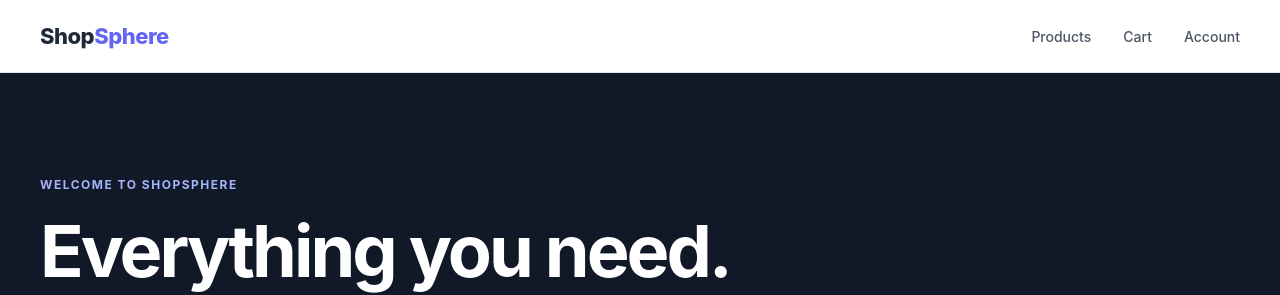
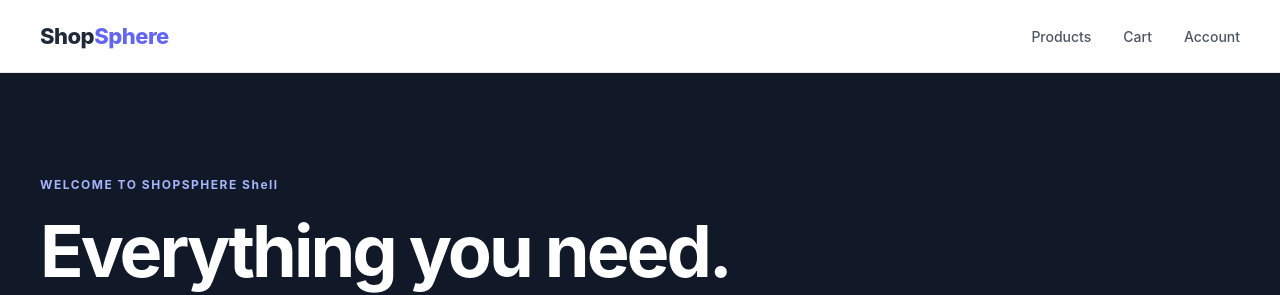
Before and after one commit to shivam29ss/MFE, a React app in the folder shopsphere-shell/: page / in a window 1280 px wide. Shown: the top 295 px of the page. Built offline with nearby package versions, Linux system fonts and the light colour scheme.

Commit message:
updating shell

```diff
--- a/shopsphere-shell/src/pages/Home/HomePage.tsx
+++ b/shopsphere-shell/src/pages/Home/HomePage.tsx
@@ -6,7 +6,7 @@ function HomePage() {
       <section className="hero">
         <div className="container hero-content">
           <div>
-            <span className="eyebrow">WELCOME TO SHOPSPHERE</span>
+            <span className="eyebrow">WELCOME TO SHOPSPHERE Shell</span>
 
             <h1>
               Everything you need.
```
